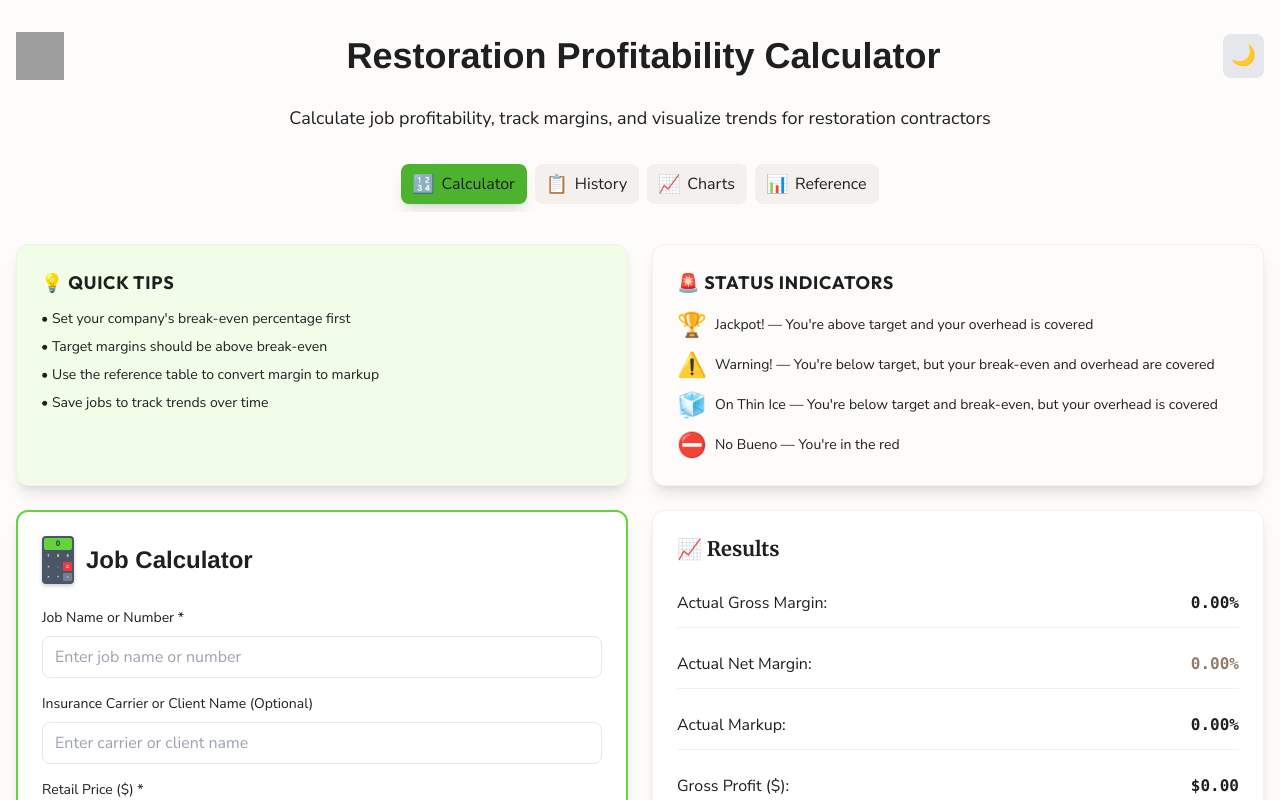
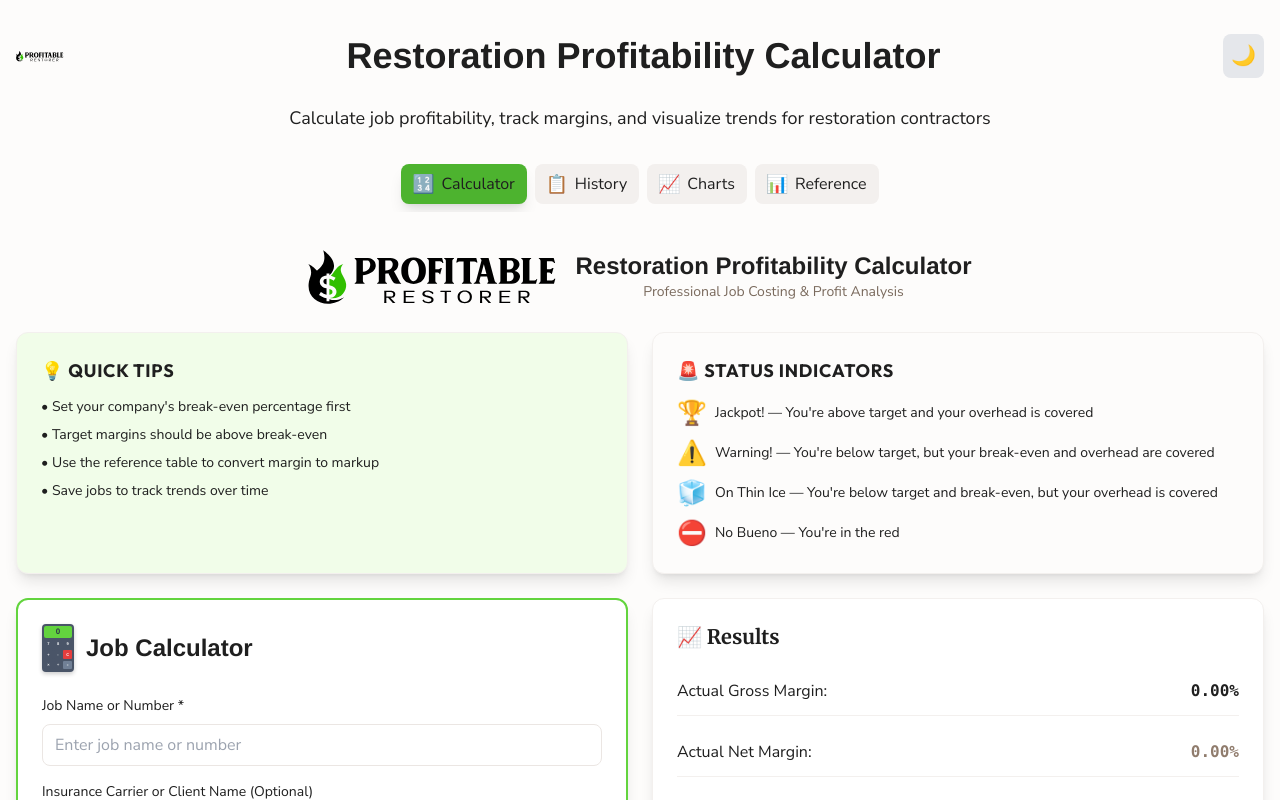
Before and after one commit to KayFernPR/Division-Calculator, a React (Vite) app: page / in a window 1280 px wide. Shown: the top 800 px of the page. Built offline with nearby package versions, Linux system fonts and the light colour scheme; grey boxes are pictures that could not be loaded.

Commit message:
Add logo

```diff
--- a/src/components/Calculator.jsx
+++ b/src/components/Calculator.jsx
@@ -344,9 +344,14 @@ const Calculator = ({ onAddJob }) => {
         </head>
         <body>
           <div class="header">
-            <h1>🏗️ Restoration Job Profitability Report</h1>
-            <h2>${formData.jobName}</h2>
-            <p>Generated on ${new Date().toLocaleDateString()}</p>
+            <div style="display: flex; align-items: center; justify-content: center; gap: 20px; margin-bottom: 20px;">
+              <img src="/logo.svg" alt="Company Logo" style="height: 60px; width: auto;" onerror="this.src='/logo.png'; this.onerror=function(){this.style.display='none';}" />
+              <div style="text-align: center;">
+                <h1 style="margin: 0; font-size: 24px;">Restoration Job Profitability Report</h1>
+                <h2 style="margin: 5px 0; font-size: 18px; color: #666;">${formData.jobName}</h2>
+                <p style="margin: 0; font-size: 14px; color: #666;">Generated on ${new Date().toLocaleDateString()}</p>
+              </div>
+            </div>
           </div>
 
           <div class="job-details">
@@ -466,6 +471,31 @@ const Calculator = ({ onAddJob }) => {
 
   return (
     <div className="space-y-6">
+      {/* Company Logo */}
+      <div className="flex justify-center mb-6">
+        <div className="flex items-center gap-4">
+          <img
+            src="/logo.svg"
+            alt="Company Logo"
+            className="h-16 w-auto"
+            onError={(e) => {
+              e.target.src = '/logo.png'
+              e.target.onerror = () => {
+                e.target.style.display = 'none'
+              }
+            }}
+          />
+          <div className="text-center">
+            <h1 className="text-2xl font-bold font-header" style={{color: '#1F1F1F'}}>
+              Restoration Profitability Calculator
+            </h1>
+            <p className="text-sm text-neutral-600 dark:text-neutral-400 font-body">
+              Professional Job Costing & Profit Analysis
+            </p>
+          </div>
+        </div>
+      </div>
+
       {/* Top Section: Quick Tips and Status Indicators */}
       <div className="grid lg:grid-cols-2 gap-6">
         {/* Quick Tips - Top Left */}
```
Also changed, not shown: public/logo.svg (renamed from public/HorizontalLogoLockup_BlackGreen.svg).
